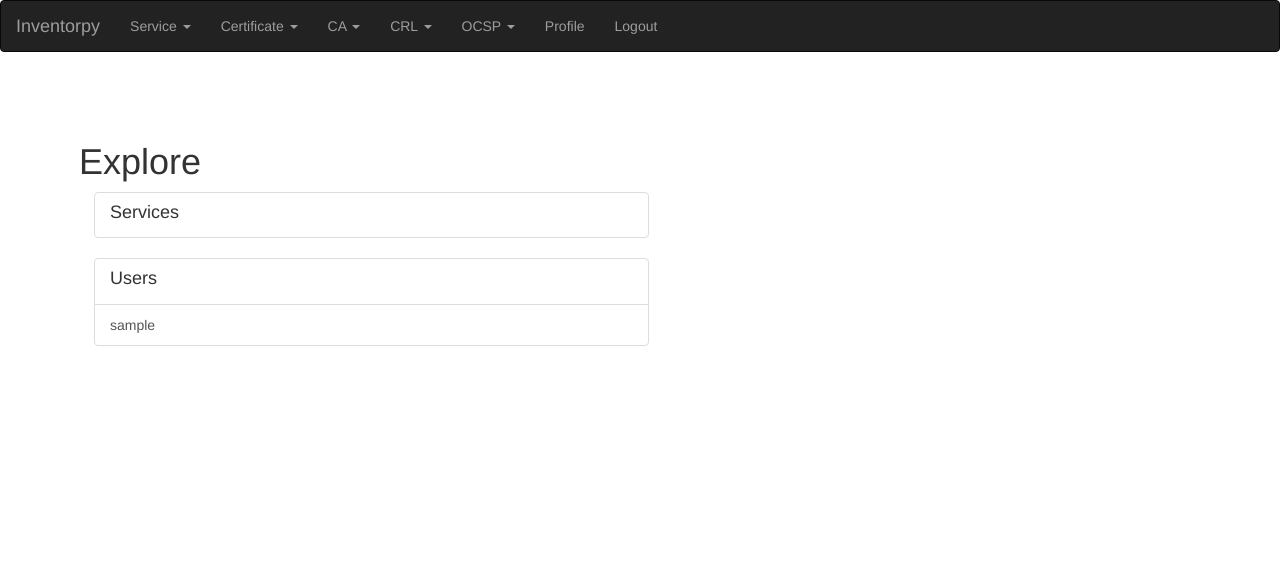
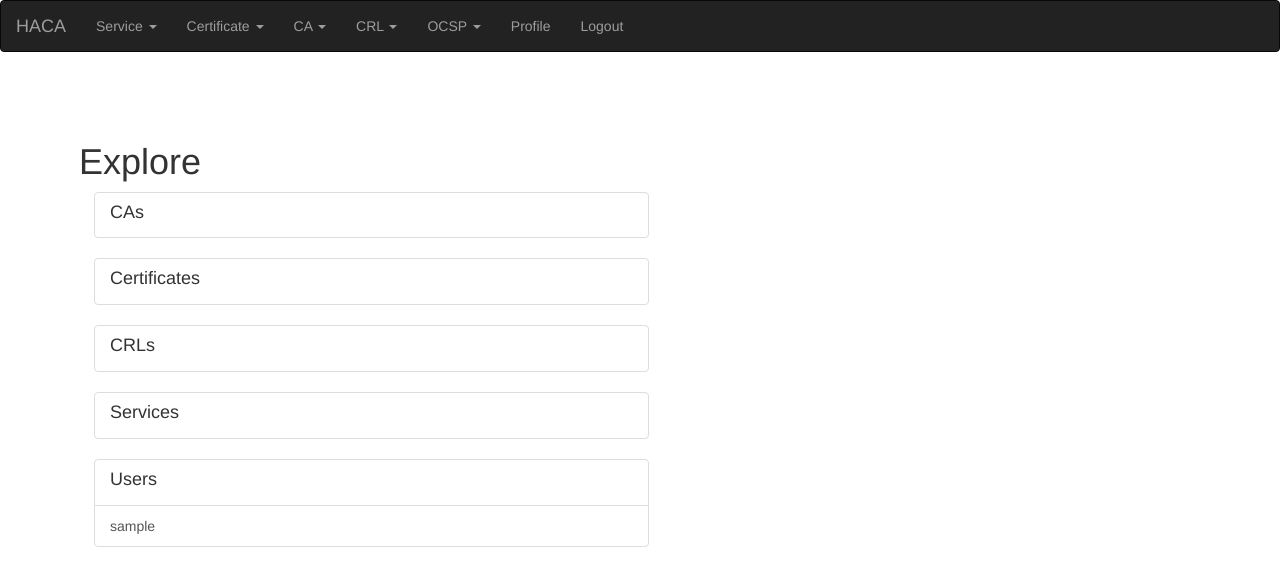
Before and after one commit to henrik-andreasson/haca, a Flask app: page / in a window 1280 px wide. Shown: the top 586 px of the page. Run offline with Flask 2, Linux system fonts and the light colour scheme; the visitor is signed in with stand-in values (Sample User, id 1); data comes from the database, SQL or seed files in the repository; both versions use the stored data as it was after the commit; data that the repository does not hold is empty; some libraries are stand-ins or nearby versions.

Commit message:
rename last remains of inventory, the source of the code and add log for ocsp querys

```diff
--- a/app/__init__.py
+++ b/app/__init__.py
@@ -86,7 +86,7 @@ def create_app(config_class=Config):
             mail_handler = SMTPHandler(
                 mailhost=(app.config['MAIL_SERVER'], app.config['MAIL_PORT']),
                 fromaddr='no-reply@' + app.config['MAIL_SERVER'],
-                toaddrs=app.config['ADMINS'], subject='Inventorpy Failure',
+                toaddrs=app.config['ADMINS'], subject='HACA Failure',
                 credentials=auth, secure=secure)
             mail_handler.setLevel(logging.ERROR)
             app.logger.addHandler(mail_handler)
@@ -102,7 +102,7 @@ def create_app(config_class=Config):
         app.logger.addHandler(file_handler)
 
         app.logger.setLevel(logging.INFO)
-        app.logger.info('Inventorpy startup')
+        app.logger.info('HACA startup')
 
     return app
 
--- a/app/main/routes.py
+++ b/app/main/routes.py
@@ -5,6 +5,8 @@ from app import db
 from app.main.forms import EditProfileForm, ServiceForm, SearchForm
 from app.main.models import User, Service, Audit
 from app.modules.certificate.models import Certificate
+from app.modules.ca.models import CertificationAuthority
+from app.modules.crl.models import Crl
 # from app.modules.approval.models import Approval
 from app.main import bp
 from datetime import datetime
@@ -25,10 +27,13 @@ def index():
     users = User.query.order_by(User.username).limit(10)
     services = Service.query.order_by(Service.name).limit(10)
     certificates = Certificate.query.order_by(Certificate.name).limit(10)
+    cas = CertificationAuthority.query.order_by(CertificationAuthority.name).limit(10)
+    crls = Crl.query.order_by(Crl.id).limit(10)
 
     return render_template('index.html', title=_('Explore'),
                            services=services, users=users,
-                           certificates=certificates)
+                           certificates=certificates,
+                           crls=crls, cas=cas)
 
 
 @bp.route('/search', methods=['GET', 'POST'])
--- a/app/rocketchat.py
+++ b/app/rocketchat.py
@@ -2,7 +2,7 @@ from flask import current_app
 from rocketchat_API.rocketchat import RocketChat
 
 
-class InventorpyRocketChatClient(object):
+class HACARocketChatClient(object):
 
     def send_message_to_rocket_chat(self, message, channel=None):
 
--- a/app/templates/base.html
+++ b/app/templates/base.html
@@ -1,7 +1,7 @@
 {% extends 'bootstrap/base.html' %}
 
 {% block title %}
-    {% if title %}{{ title }} - {% else %}{{ _('Welcome to Inventorpy') }}{% endif %}
+    {% if title %}{{ title }} - {% else %}{{ _('Welcome to HACA') }}{% endif %}
 {% endblock %}
 
 {% block navbar %}
@@ -15,7 +15,7 @@
        <span class="icon-bar"></span>
        <span class="icon-bar"></span>
      </button>
-     <a class="navbar-brand" href="/">Inventorpy</a>
+     <a class="navbar-brand" href="/">HACA</a>
    </div>
    {% if current_user.is_authenticated %}
   <div class="collapse navbar-collapse" id="myNavbar">
@@ -92,7 +92,7 @@
             {% endfor %}
         {% endif %}
         {% endwith %}
-        <h1> {% if title %} {{ title }} {% else %}{{ _('Welcome to Inventorpy') }}{% endif %}</h1>
+        <h1> {% if title %} {{ title }} {% else %}{{ _('Welcome to HACA') }}{% endif %}</h1>
         {# application content needs to be provided in the app_content block #}
         {% block app_content %}{% endblock %}
     </div>
--- a/app/templates/email/reset_password.html
+++ b/app/templates/email/reset_password.html
@@ -9,4 +9,4 @@
 <p>{{ url_for('auth.reset_password', token=token, _external=True) }}</p>
 <p>If you have not requested a password reset simply ignore this message.</p>
 <p>Sincerely,</p>
-<p>The Inventorpy Team</p>
+<p>The HACA Team</p>
--- a/app/templates/email/reset_password.txt
+++ b/app/templates/email/reset_password.txt
@@ -8,4 +8,4 @@ If you have not requested a password reset simply ignore this message.
 
 Sincerely,
 
-The Inventorpy Team
+The HACA Team
--- a/app/templates/index.html
+++ b/app/templates/index.html
@@ -7,45 +7,45 @@
       <div class="row">
         <div class="col-sm-6">
 
-    {% if servers %}
+    {% if cas %}
       <div class="list-group">
-        <a href="{{ url_for('main.server_list')}}" class="list-group-item">
-          <h4 class="list-group-item-heading">{{_('Servers')}}</h4>
+        <a href="{{ url_for('main.ca_list')}}" class="list-group-item">
+          <h4 class="list-group-item-heading">{{_('CAs')}}</h4>
         </a>
-        {% for s in servers %}
-          <a href="{{ url_for('main.server_edit', server=s.id) }}" class="list-group-item">
-            {{s.hostname}}
+        {% for ca in cas %}
+          <a href="{{ url_for('main.ca_edit', id=ca.id) }}" class="list-group-item">
+            {{ca.name}}
           </a>
         {% endfor %}
       </div>
     {% endif %}
 
-    {% if networks %}
+    {% if certificates %}
       <div class="list-group">
-        <a href="{{ url_for('main.network_list')}}" class="list-group-item">
-          <h4 class="list-group-item-heading">{{_('Networks')}}</h4>
+        <a href="{{ url_for('main.cert_list')}}" class="list-group-item">
+          <h4 class="list-group-item-heading">{{_('Certificates')}}</h4>
         </a>
-        {% for n in networks %}
-          <a href="{{ url_for('main.network_edit', network=n.id) }}" class="list-group-item">
-            {{n.name}} - {{n.network}} - {{n.netmask}} - {{n.service.name}}
+        {% for cert in certificates %}
+          <a href="{{ url_for('main.cert_view', id=cert.id) }}" class="list-group-item">
+            {{cert.name}}
           </a>
         {% endfor %}
       </div>
     {% endif %}
 
-    {% if locations %}
-      <div class="list-group">
-        <a href="{{ url_for('main.location_list')}}" class="list-group-item">
-          <h4 class="list-group-item-heading">{{_('Locations')}}</h4>
-        </a>
-        {% for l in locations %}
-          <a href="{{ url_for('main.location_edit', id=l.id) }}" class="list-group-item">
-            {{l.place}} - {{l.facillity}} - {{l.area}} - {{l.position}} - {{l.type}}
-          </a>
-        {% endfor %}
-      </div>
+
+    {% if crls %}
+          <div class="list-group">
+            <a href="{{ url_for('main.crl_list')}}" class="list-group-item">
+              <h4 class="list-group-item-heading">{{_('CRLs')}}</h4>
+            </a>
+            {% for crl in crls %}
+              <a href="{{ url_for('main.crl_info', id=crl.id) }}" class="list-group-item">
+                {{crl.ca.name}} - {{crl.id}}
+              </a>
+            {% endfor %}
+          </div>
     {% endif %}
-
 
 
     {% if services %}
@@ -59,25 +59,6 @@
           </a>
         {% endfor %}
       </div>
-    {% endif %}
-
-    {% if racks %}
-
-    <div class="list-group">
-        <a href="{{ url_for('main.rack_add')}}" class="list-group-item">
-          <h4 class="list-group-item-heading">{{_('Rack')}}</h4>
-          </a>
-        {% for r in racks %}
-          <A HREF="{{url_for('main.rack_edit', rack=r.id)}}" class="list-group-item">
-                    {{ r.name }} -
-                    {% if r.location %}
-                      {{ r.location.longName() }}
-                    {% endif %}
-
-          </A>
-        {% endfor %}
-
-    </div>
     {% endif %}
 
 
@@ -95,149 +76,6 @@
       </div>
     {% endif %}
 
-    {% if switches %}
-      <div class="list-group">
-        <a href="{{ url_for('main.switch_list')}}" class="list-group-item">
-          <h4 class="list-group-item-heading">{{_('Switches')}}</h4>
-        </a>
-        {% for s in switches %}
-          <a href="{{ url_for('main.switch_edit', switch=s.id) }}" class="list-group-item">
-            {{s.name}}
-          </a>
-        {% endfor %}
-      </div>
-    {% endif %}
-
-    {% if firewalls %}
-      <div class="list-group">
-        <a href="{{ url_for('main.firewall_list')}}" class="list-group-item">
-          <h4 class="list-group-item-heading">{{_('firewalls')}}</h4>
-        </a>
-        {% for f in firewalls %}
-          <a href="{{ url_for('main.firewall_edit', firewall=f.id) }}" class="list-group-item">
-            {{f.name}}
-          </a>
-        {% endfor %}
-      </div>
-    {% endif %}
-
-
-  </div>
-  <div class="col-sm-6">
-
-    {% if hsmdomains %}
-      <div class="list-group">
-        <a href="{{ url_for('main.hsm_domain_list')}}" class="list-group-item">
-          <h4 class="list-group-item-heading">{{_('HSM Domains')}}</h4>
-        </a>
-        {% for d in hsmdomains %}
-          <a href="{{ url_for('main.hsm_domain_edit', domain=d.id) }}" class="list-group-item">
-            {{d.name}} - {{d.service.name}}
-          </a>
-        {% endfor %}
-      </div>
-    {% endif %}
-
-
-    {% if hsmpcicards %}
-      <div class="list-group">
-        <a href="{{ url_for('main.hsm_pcicard_list')}}" class="list-group-item">
-          <h4 class="list-group-item-heading">{{_('HSM PCI Card')}}</h4>  </a>
-
-        {% for h in hsmpcicards %}
-          <A HREF="{{url_for('main.hsm_pcicard_edit', pcicard=h.id)}}" class="list-group-item">
-            {{ h.hsmdomain.name }} - {{ h.serial }}
-          </A>
-        {% endfor %}
-      </div>
-    {% endif %}
-
-    {% if hsmbackupunits %}
-      <div class="list-group">
-        <a href="{{ url_for('main.hsm_backupunit_list')}}" class="list-group-item">
-          <h4 class="list-group-item-heading">{{_('HSM Backup Unit')}}</h4>  </a>
-
-        {% for b in hsmbackupunits %}
-          <A HREF="{{url_for('main.hsm_backupunit_edit', id=b.id)}}" class="list-group-item">
-            {{ b.hsmdomain.name }} - {{ b.serial }} - {{ b.safe.name }}  {{ b.hsmdomain.service.name }}
-          </A>
-        {% endfor %}
-      </div>
-    {% endif %}
-
-    {% if hsmpedupdates %}
-        <div class="list-group">
-          <a href="{{ url_for('main.hsm_ped_list')}}" class="list-group-item">
-            <h4 class="list-group-item-heading">{{_('HSM Ped Pending Updates')}}</h4>
-          </a>
-          {% for p in hsmpedupdates %}
-            <a href="{{ url_for('main.hsm_ped_approve', ped=p.id) }}" class="list-group-item">
-              {{p.keysn}} - {{p.keyno}} - {{p.hsmdomain.name}}
-            </a>
-          {% endfor %}
-        </div>
-    {% endif %}
-
-    {% if hsmpeds %}
-      <div class="list-group">
-        <a href="{{ url_for('main.hsm_ped_list')}}" class="list-group-item">
-          <h4 class="list-group-item-heading">{{_('HSM Ped')}}</h4>
-        </a>
-        {% for p in hsmpeds %}
-          <a href="{{ url_for('main.hsm_ped_edit', ped=p.id) }}" class="list-group-item">
-            {{p.keysn}} - {{p.keyno}} - {{p.hsmdomain.name}}
-          </a>
-        {% endfor %}
-      </div>
-    {% endif %}
-
-    {% if hsmpins %}
-      <div class="list-group">
-        <a href="{{ url_for('main.hsm_pin_list')}}" class="list-group-item">
-          <h4 class="list-group-item-heading">{{_('HSM Pin')}}</h4>
-        </a>
-        {% for i in hsmpins %}
-          <a href="{{ url_for('main.hsm_pin_edit', pin=i.id) }}" class="list-group-item">
-            {{i.ped.keysn}} - {{i.ped.keyno}}
-          </a>
-        {% endfor %}
-      </div>
-    {% endif %}
-
-    {% if safes %}
-
-    <div class="list-group">
-        <a href="{{ url_for('main.safe_list')}}" class="list-group-item">
-          <h4 class="list-group-item-heading">{{_('Safe')}}</h4>
-          </a>
-        {% for s in safes %}
-          <A HREF="{{url_for('main.safe_edit', safe=s.id)}}" class="list-group-item">
-                    {{ s.name }} -
-                    {% if s.location %}
-                      {{ s.location.longName() }}
-                    {% endif %}
-
-          </A>
-        {% endfor %}
-    </div>
-
-    {% endif %}
-
-    {% if compartments %}
-
-    <div class="list-group">
-        <a href="{{ url_for('main.compartment_list')}}" class="list-group-item">
-          <h4 class="list-group-item-heading">{{_('Compartment')}}</h4>
-          </a>
-        {% for c in compartments %}
-          <A HREF="{{url_for('main.compartment_edit', compartment=c.id)}}" class="list-group-item">
-                    {{ c.safe.name }} - {{ c.name }} ({{ c.user.username }})
-          </A>
-        {% endfor %}
-
-    </div>
-    {% endif %}
-
   </div>
 </div>
 
--- a/config.py
+++ b/config.py
@@ -5,7 +5,7 @@ basedir = os.path.abspath(os.path.dirname(__file__))
 
 
 class Config(object):
-    SECRET_KEY = os.environ.get('INVENTORPY_SECRET_KEY') or 'you-will-never-guess'
+    SECRET_KEY = os.environ.get('HACA_SECRET_KEY') or 'you-will-never-guess'
     PREFERRED_URL_SCHEME = os.environ.get('PREFERRED_URL_SCHEME') or 'http'
     SQLALCHEMY_DATABASE_URI = os.environ.get('DATABASE_URL') or \
         'sqlite:///' + os.path.join(basedir, 'ca.db')
@@ -26,7 +26,7 @@ class Config(object):
     ROCKET_URL = os.environ.get('ROCKET_URL') or 'http://172.17.0.4:3000'
     ROCKET_CHANNEL = os.environ.get('ROCKET_CHANNEL') or 'general'
     OPEN_REGISTRATION = os.environ.get('OPEN_REGISTRATION') or True
-    INVENTORPY_TZ = os.environ.get('TEAMPLAN_TZ') or "Europe/Stockholm"
+    HACA_TZ = os.environ.get('TEAMPLAN_TZ') or "Europe/Stockholm"
     CERT_LOGIN = os.environ.get('CERT_LOGIN') or False
     CERT_DN_COMP_IS_USERNAME = os.environ.get('CERT_DN_COMP_IS_USERNAME') or "CN"
     PROXY_FIX = os.environ.get('PROXY_FIX') or 0
```
Also changed, not shown: app/main/models.py (+23 -5 lines), app/modules/certificate/routes.py (+21 -0 lines), app/modules/ocsp/routes.py (+29 -6 lines), app/translations/es/LC_MESSAGES/messages.po, ca.db.
